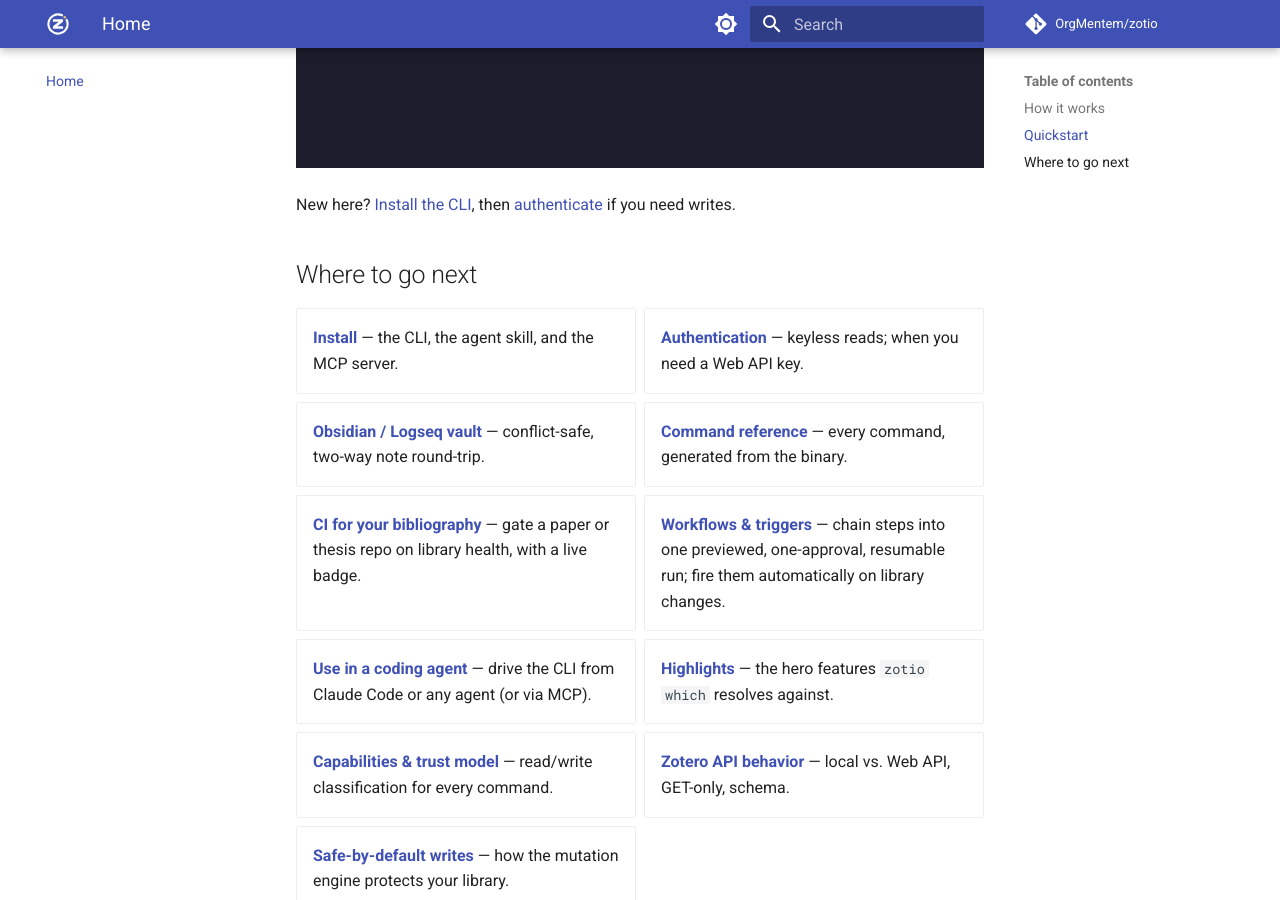
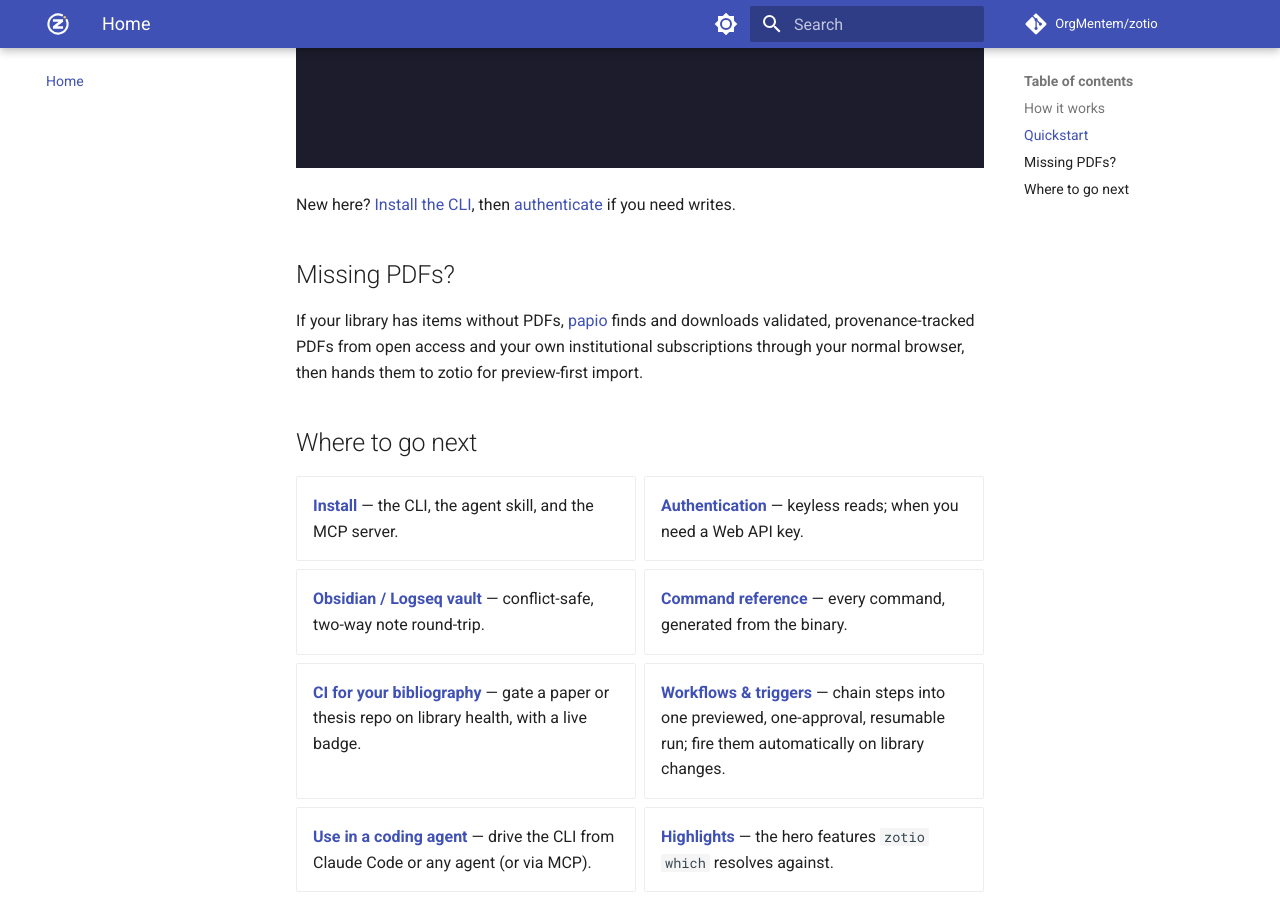
Before and after one commit to OrgMentem/zotio, an MkDocs documentation site: the page built from docs/index.md, in a window 1280 px wide and 900 px high, scrolled down 2174 px. Built offline with MkDocs 1.6.1 and Material for MkDocs 9.7.7, drawn with Linux system fonts in a browser that asks for light colours; comment, search, counter and statistics services are not loaded.

Commit message:
docs: cross-reference papio, the acquisition-side sister project

```diff
--- a/docs/index.md
+++ b/docs/index.md
@@ -38,6 +38,10 @@
 
 New here? [Install the CLI](guide/install.md), then [authenticate](guide/authentication.md) if you need writes.
 
+## Missing PDFs?
+
+If your library has items without PDFs, [papio](https://github.com/orgmentem/papio) finds and downloads validated, provenance-tracked PDFs from open access and your own institutional subscriptions through your normal browser, then hands them to zotio for preview-first import.
+
 ## Where to go next
 
 <div class="grid cards" markdown>
```
Also changed, not shown: README.md (+4 -0 lines).
